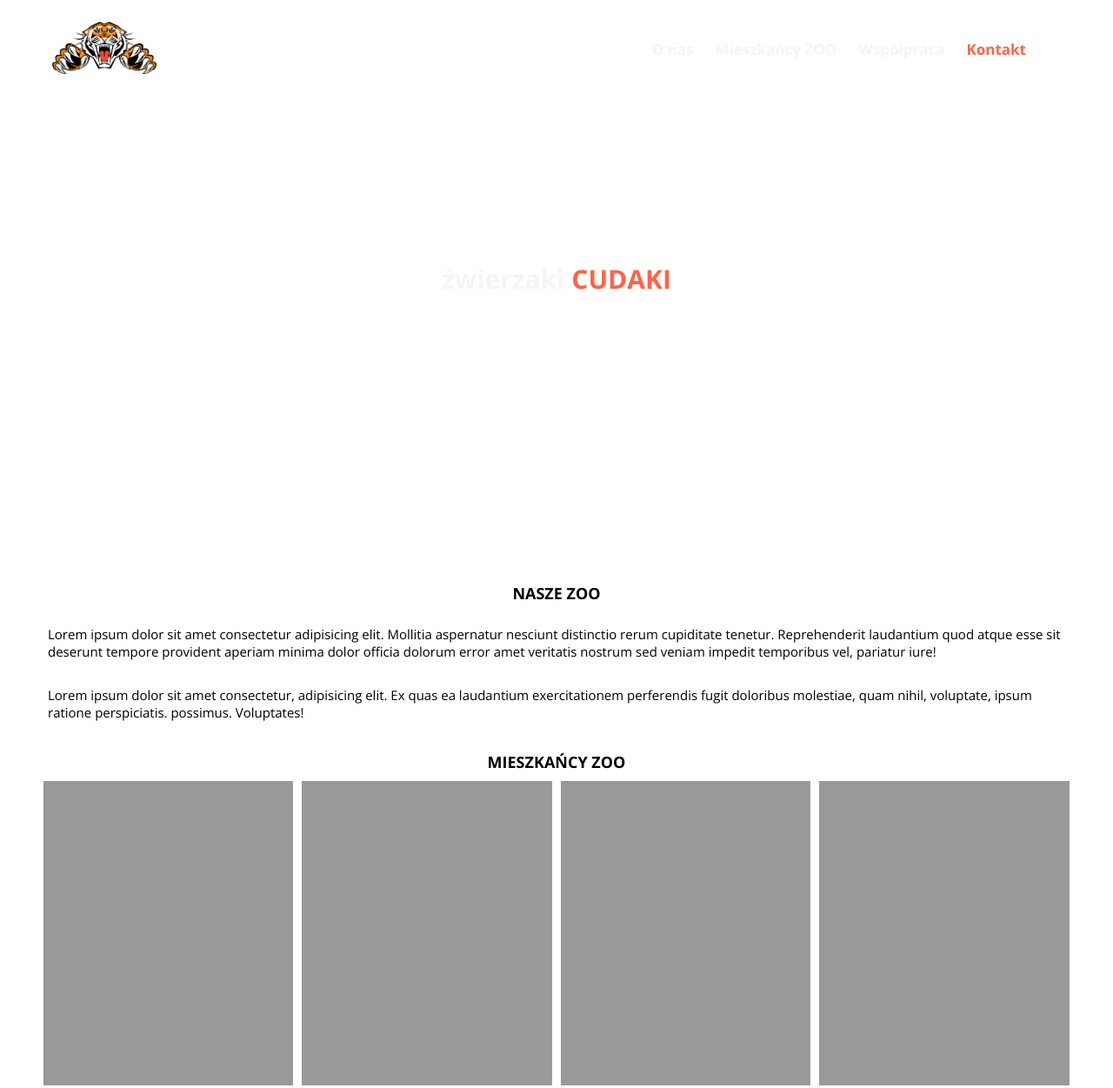
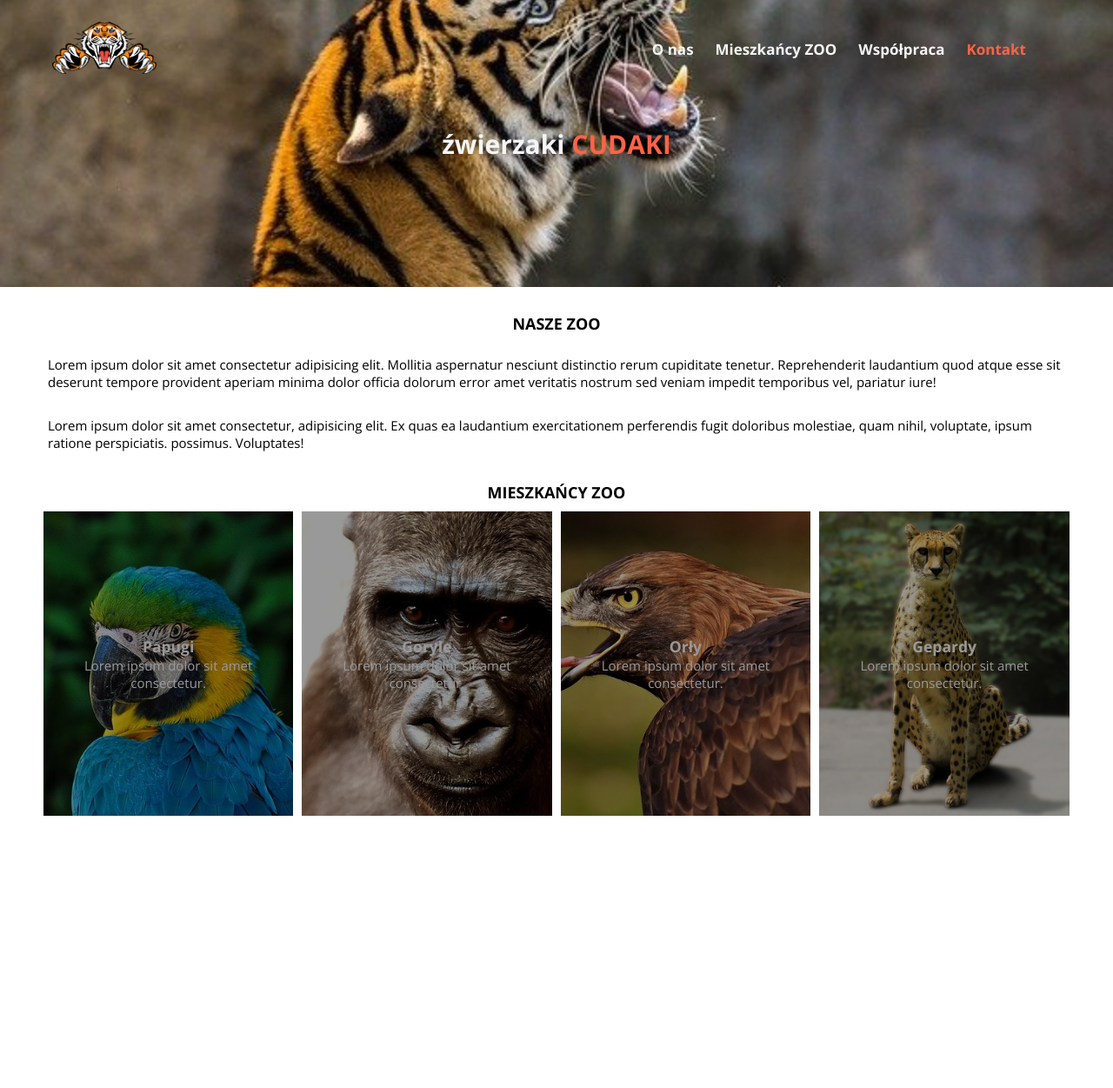
Before and after one commit to acheraf942/ZOO-site, a plain HTML site: page index.html in a window 1280 px wide. Shown: the whole page at 87% size. After the commit the page ends 998 px from the top, so only its background shows below. Drawn offline with nearby package versions, Linux system fonts and the light colour scheme; files whose address does not match are found by name.

Commit message:
Update second-style.css

```diff
--- a/second-style.css
+++ b/second-style.css
@@ -23,7 +23,7 @@ html {
 	display: flex;
 	max-width: 100%;
 	height: 330px;
-	background-image: url(/grafiki/tiger-small.jpg);
+	background-image: url(/tiger-small.jpg);
 	background-size: cover;
 	background-position: center;
 }
@@ -112,7 +112,7 @@ html {
 	position: relative;
 	justify-content: center;
 	align-items: center;
-	background-image: url(../grafiki/parrot.jpg);
+	background-image: url(/parrot.jpg);
 	height: 350px;
 	margin-bottom: 2rem;
 	background-size: cover;
@@ -122,13 +122,13 @@ html {
 	transition: 1.5s;
 }
 .second-animal-group {
-	background-image: url(../grafiki/gorilla.jpg);
+	background-image: url(/gorilla.jpg);
 }
 .third-animal-group {
-	background-image: url(../grafiki/howk.jpg);
+	background-image: url(/howk.jpg);
 }
 .fourth-animal-group {
-	background-image: url(../grafiki/gepard.jpg);
+	background-image: url(/gepard.jpg);
 	background-position: top;
 }
 
@@ -144,7 +144,7 @@ html {
 @media (min-width: 768px) {
 	.hero-bg {
 		justify-content: center;
-		background-image: url(/grafiki/tiger-big.jpg);
+		background-image: url(/tiger-big.jpg)
 		height: 80vh;
 		background-position: center;
 	}
```
